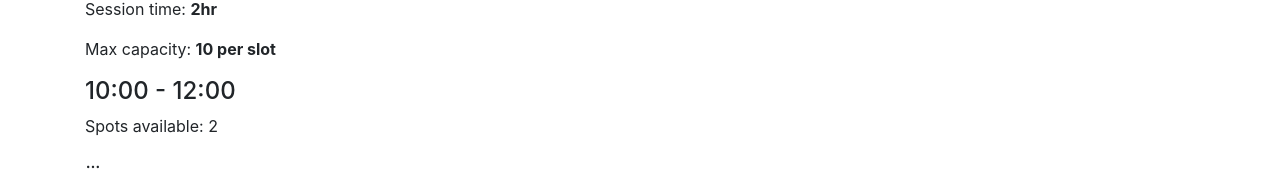
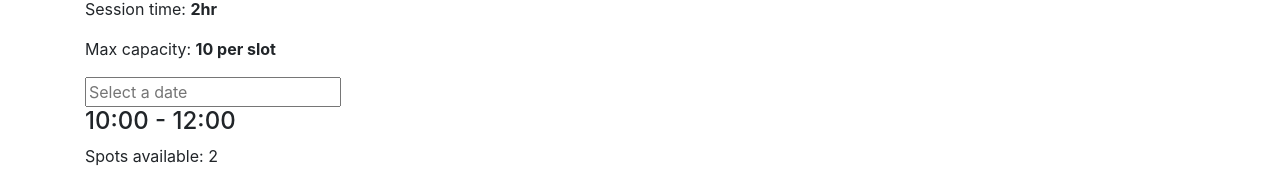
Before and after one commit to Cherfez/MaxCap-client, a React (Create React App) app: page /booking/1 in a window 1280 px wide. Shown: the part 315-486 px from the top of the page. Built offline with nearby package versions, Linux system fonts and the light colour scheme; no server answers.

Commit message:
Inputfield to select date for climbing session

```diff
--- a/package.json
+++ b/package.json
@@ -7,8 +7,10 @@
     "@testing-library/react": "^9.5.0",
     "@testing-library/user-event": "^7.2.1",
     "bootstrap": "^4.4.1",
+    "date-fns": "^2.12.0",
     "react": "^16.13.1",
     "react-bootstrap": "^1.0.0",
+    "react-datepicker": "^2.14.1",
     "react-datetime-picker": "^3.0.1",
     "react-dom": "^16.13.1",
     "react-icons": "^3.9.0",
--- a/src/components/Timeslots/index.js
+++ b/src/components/Timeslots/index.js
@@ -38,9 +38,7 @@ export default function Timeslots() {
     function handleSubmit(e) {
       e.preventDefault();
 
-      if (extraInputs > 0) {
-        console.log("on submit", extraInputs);
-      }
+      console.log("on submit", extraInputs);
     }
 
     return (
--- a/src/pages/Booking.js
+++ b/src/pages/Booking.js
@@ -1,4 +1,4 @@
-import React from "react";
+import React, { useState } from "react";
 import { useParams } from "react-router-dom";
 
 import Timeslots from "../components/Timeslots/index";
@@ -6,9 +6,28 @@ import Timeslots from "../components/Timeslots/index";
 import Jumbotron from "react-bootstrap/Jumbotron";
 import Container from "react-bootstrap/Container";
 
+import DatePicker from "react-datepicker";
+import { formatDistance, subDays } from "date-fns";
+import addDays from "date-fns/addDays";
+import "react-datepicker/dist/react-datepicker.css";
+
 export default function Booking() {
   const { id } = useParams();
   // console.log("what is id?", id);
+  const [startDate, setStartDate] = useState(null);
+
+  // () => {
+  //   const [startDate, setStartDate] = useState(null);
+  //   return (
+  //     <DatePicker
+  //       selected={startDate}
+  //       onChange={date => setStartDate(date)}
+  //       minDate={new Date()}
+  //       maxDate={addDays(new Date(), 5)}
+  //       placeholderText="Select a date between today and 5 days in the future"
+  //     />
+  //   );
+  // };
 
   return (
     <div>
@@ -28,6 +47,14 @@ export default function Booking() {
           </p>
         </div>
 
+        <DatePicker
+          selected={startDate}
+          onChange={(date) => setStartDate(date)}
+          minDate={new Date()}
+          maxDate={addDays(new Date(), 7)}
+          placeholderText="Select a date"
+        />
+
         <Timeslots />
       </Container>
     </div>
```
Also changed, not shown: 1 other file (tests, documents, lock files or other folders).
